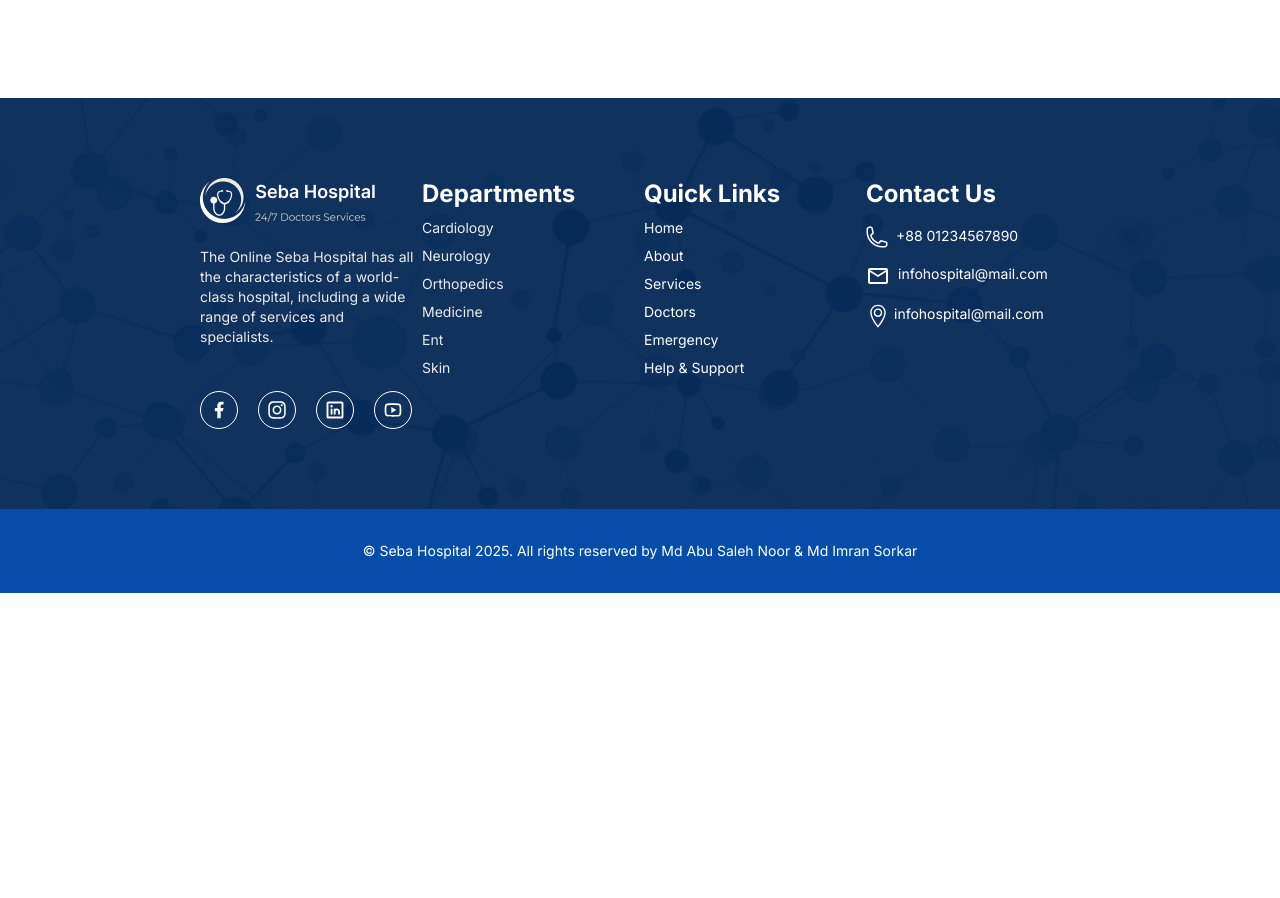
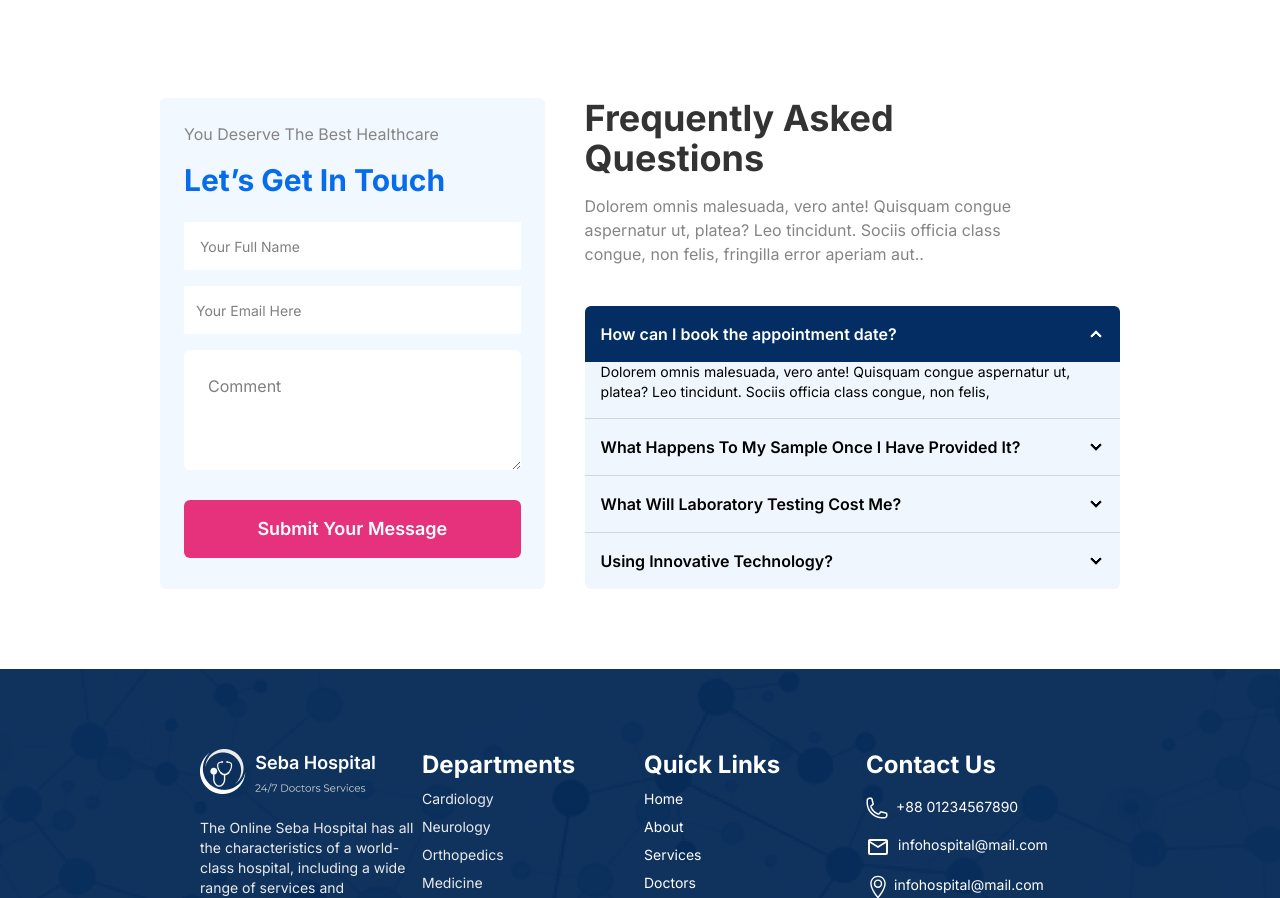
Before and after one commit to abusaleh123/Sheba-Hospital, a React (Vite) app: page /about in a window 1280 px wide. Shown: the part 2208-3106 px from the top of the page. Before the commit the page ends 2801 px from the top, so only its background shows below. Built offline with nearby package versions, Linux system fonts and the light colour scheme.

Commit message:
About page contact section done

```diff
--- a/package.json
+++ b/package.json
@@ -21,6 +21,7 @@
     "react-leaflet": "^5.0.0",
     "react-router-dom": "^7.2.0",
     "sort-by": "^1.2.0",
+    "sweetalert2": "^11.17.2",
     "tailwindcss": "^4.0.9"
   },
   "devDependencies": {
--- a/src/Pages/About/About.jsx
+++ b/src/Pages/About/About.jsx
@@ -1,5 +1,6 @@
 import AboutUs from "../../HomePage/AboutUs/AboutUs";
 import About_Banner from "./About_Banner";
+import FAQ from "./FAQ";
 import Mission from "./Mission";
 
 const About = () => {
@@ -9,6 +10,7 @@ const About = () => {
         <AboutUs></AboutUs>
         {/* TODO : All Doctors Section */}
         <Mission></Mission>
+        <FAQ></FAQ>
         </div>
     );
 };
--- /dev/null
+++ b/src/Pages/About/FAQ.jsx
@@ -0,0 +1,103 @@
+import React, { useState } from 'react';
+import Swal from 'sweetalert2';
+
+const FAQ = () => {
+
+
+    const [result, setResult] = useState("");
+
+    const onSubmit = async (event) => {
+      event.preventDefault();
+      setResult("Sending....");
+      const formData = new FormData(event.target);
+
+      formData.append("access_key", "5db32ea6-1462-41b7-9b69-5e5268df05ce");
+
+      const response = await fetch("https://api.web3forms.com/submit", {
+        method: "POST",
+        body: formData
+      });
+
+      const data = await response.json();
+
+      if (data.success) {
+        setResult("Form Submitted Successfully");
+        Swal.fire({
+            title: "Drag me!",
+            icon: "success",
+            draggable: true
+          });
+        event.target.reset();
+      } else {
+        console.log("Error", data);
+        setResult(data.message);
+      }
+    };
+
+
+
+
+
+
+    return (
+        <div className='w-9/12 mx-auto pb-20'>
+
+        <div className='flex gap-10 justify-end'>
+{/* Message Sending Form */}
+
+            <div className='p-6 bg-[#F2F8FF] rounded-md w-5/12'>
+                <p className="text-[#858585] mb-4">You Deserve The Best Healthcare</p>
+                <h1 className="text-[#076CEC] mb-6 font-bold  text-3xl">Let’s Get In Touch</h1>
+
+                <form action="" className='space-y-4' onSubmit={onSubmit}>
+
+                <input type="text" name='name' required className="input py-6 w-full bg-white "  placeholder= " Your Full Name" />
+
+                <input type="text" name='email' className="input py-6 w-full bg-white "
+                 placeholder="Your Email Here " />
+                <textarea className='py-6 w-full bg-white px-6 focus:outline-none rounded-md' placeholder='Comment' name="message" id="" cols="15" rows="3"></textarea>
+                <button className="btn cl
+        btn-ghost  bg-[#E6327C] mt-2 w-full px-6 py-7 rounded-md text-lg text-white border-1">Submit Your Message</button>
+
+                </form>
+            </div>
+
+
+ {/* Tips Text And Accordion */}
+ <div className=' w-7/12 h-full '>
+                    <h1 className="text-4xl text-[#333333] font-bold">Frequently Asked <br /> Questions</h1>
+                    <p className="w-5/6 text-[#858585] mt-4">Dolorem omnis malesuada, vero ante! Quisquam congue aspernatur ut, platea? Leo tincidunt. Sociis officia class congue, non felis, fringilla error aperiam aut..</p>
+
+
+                    {/* Accordion */}
+
+<div className='bg-[#B2D1F9]/20 rounded-md mt-10'>
+
+<div className="collapse collapse-arrow rounded-md ">
+  <input type="radio" name="my-accordion-2" defaultChecked />
+  <div className="collapse-title bg-[#032D63] text-white font-semibold">How can I book the appointment date?</div>
+  <div className="collapse-content text-sm">Dolorem omnis malesuada, vero ante! Quisquam congue aspernatur ut, platea? Leo tincidunt. Sociis officia class congue, non felis,</div>
+</div>
+<div className="collapse collapse-arrow rounded-none border-t border-gray-300">
+  <input type="radio" name="my-accordion-2" />
+  <div className="collapse-title font-semibold">What Happens To My Sample Once I Have Provided It?</div>
+  <div className="collapse-content text-sm">Click on "Forgot Password" on the login page and follow the instructions sent to your email . login page and follow the instructions sent to your email.</div>
+</div>
+<div className="collapse collapse-arrow rounded-none border-t border-gray-300">
+  <input type="radio" name="my-accordion-2" />
+  <div className="collapse-title font-semibold">What Will Laboratory Testing Cost Me?</div>
+  <div className="collapse-content text-sm">Go to "My Account" settings and select "Edit Profile" to make changes. "My Account" settings and select "Edit Profile" to make changes.</div>
+</div>
+<div className="collapse collapse-arrow rounded-none border-t border-gray-300">
+  <input type="radio" name="my-accordion-2" />
+  <div className="collapse-title font-semibold">Using Innovative Technology?</div>
+  <div className="collapse-content text-sm">Go to "My Account" settings and select "Edit Profile" to make changes. "My Account" settings and select "Edit Profile" to make changes</div>
+</div>
+</div>
+                </div>
+        </div>
+        </div>
+    );
+};
+
+export default FAQ;
```
Also changed, not shown: src/assets/Images/cdfdsf.png (added), 1 other file (tests, documents, lock files or other folders).
